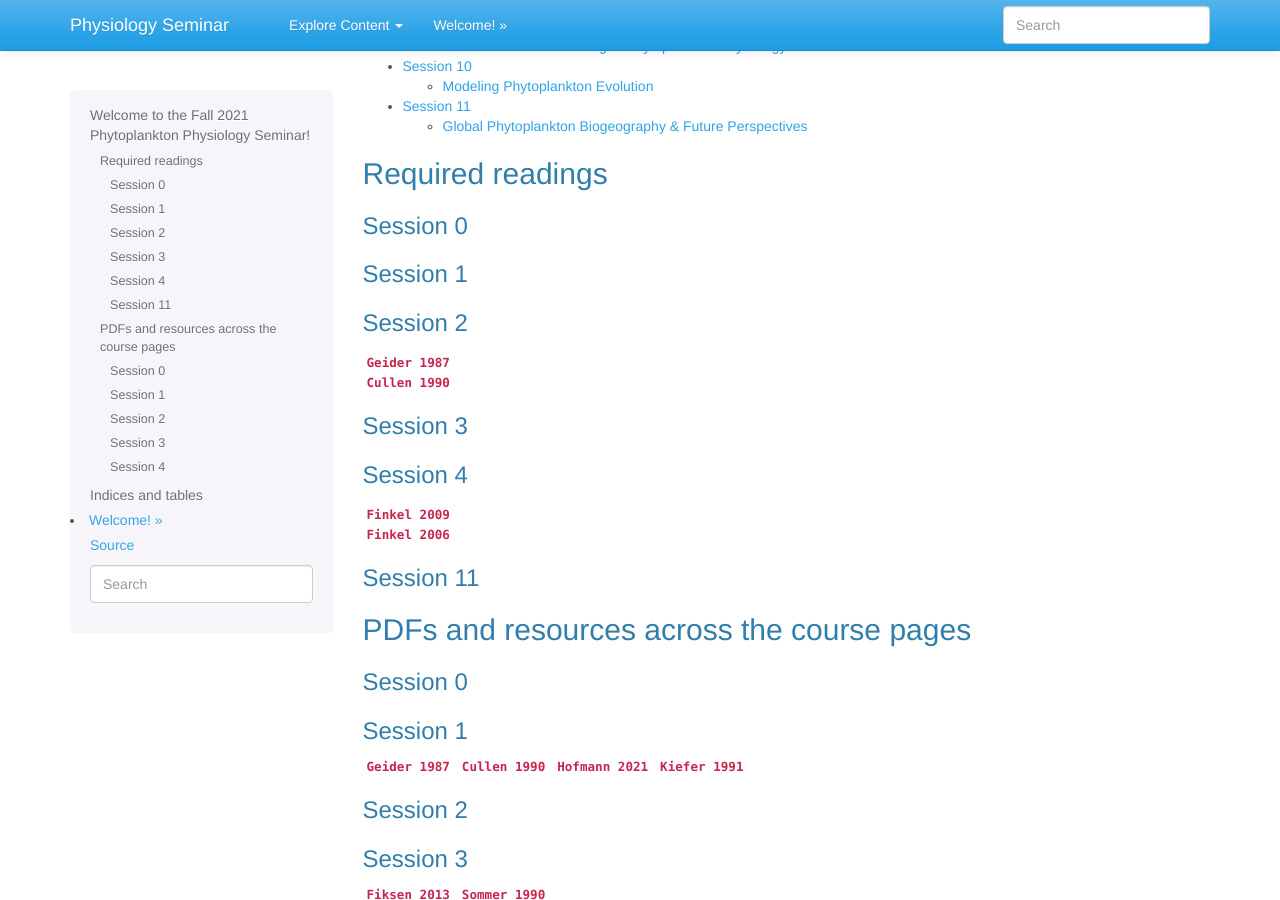
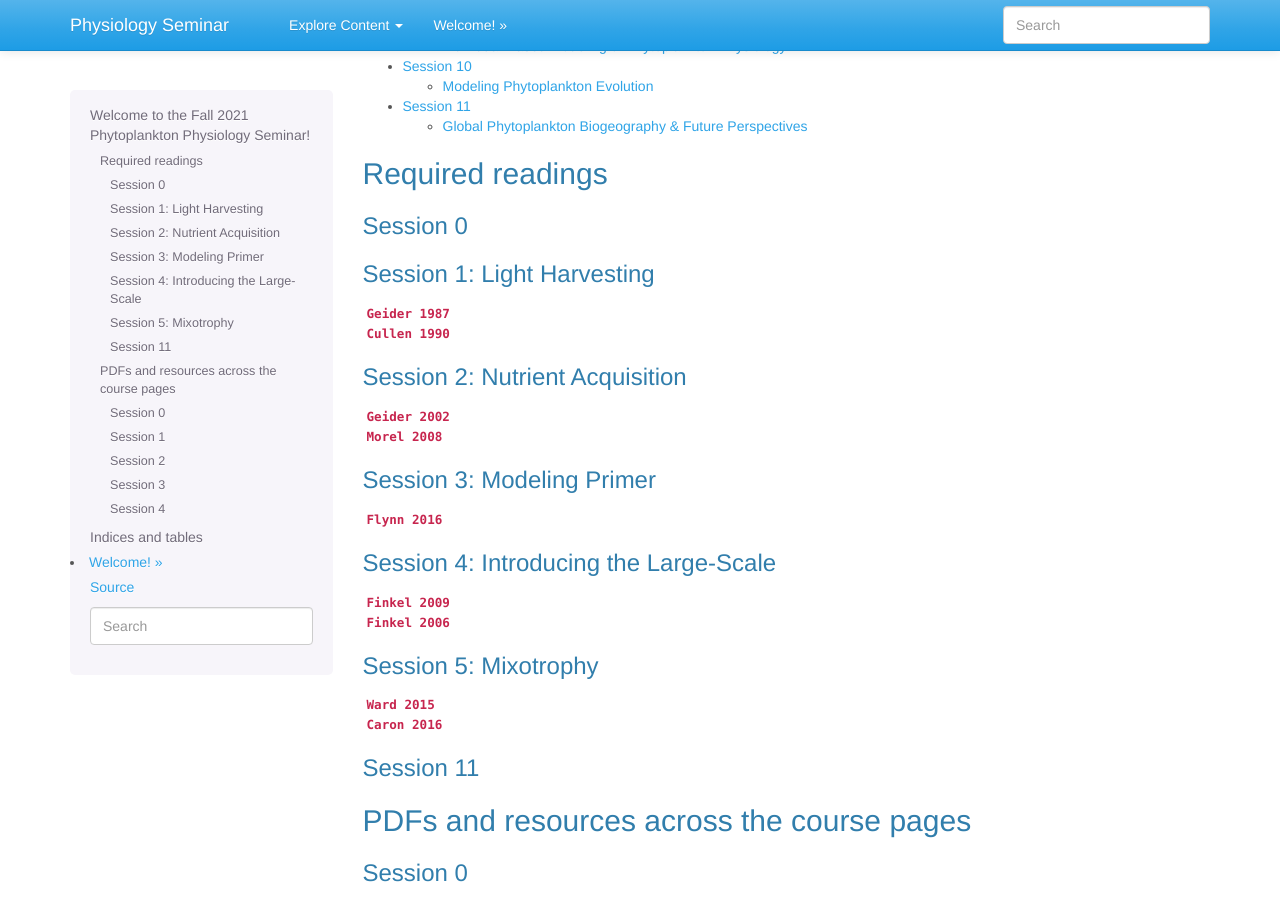
Before and after one commit to akrinos/2021-phyto-phys, a Sphinx documentation site: the page built from docs/index.rst, in a window 1280 px wide and 900 px high, scrolled down 1140 px. Built offline with Sphinx 7.4.7, drawn with Linux system fonts in a browser that asks for light colours.

Commit message:
Updating landing page

```diff
--- a/docs/index.rst
+++ b/docs/index.rst
@@ -34,21 +34,29 @@ Session 0
 #########
 
 
-Session 1
-#########
-
-Session 2
-#########
+Session 1: Light Harvesting
+###########################
 | :download:`Geider 1987 <../_literature/session1/geider1987.pdf>`
 | :download:`Cullen 1990 <../_literature/session1/cullen1990.pdf>`
 
-Session 3
-#########
+Session 2: Nutrient Acquisition
+###############################
+| :download:`Geider 2002 <../_literature/session2/geider2002.pdf>`
+| :download:`Morel 2008 <../_literature/session2/morel2008.pdf>`
 
-Session 4
-#########
+Session 3: Modeling Primer
+##########################
+| :download:`Flynn 2016 <../_literature/session3/flynn2016.pdf>`
+
+Session 4: Introducing the Large-Scale
+######################################
 | :download:`Finkel 2009 <../_literature/session4/litchman2015.pdf>`
 | :download:`Finkel 2006 <../_literature/session4/finkel2006.pdf>`
+
+Session 5: Mixotrophy
+#####################
+| :download:`Ward 2015 <../_literature/session5/ward2015.pdf>`
+| :download:`Caron 2016 <../_literature/session5/caron2016.pdf>`
 
 Session 11
 ##########
```
Also changed, not shown: docs/week-four.md (+1 -1 lines), docs/week-three.md (+1 -1 lines), docs/week-two.md (+1 -1 lines).
